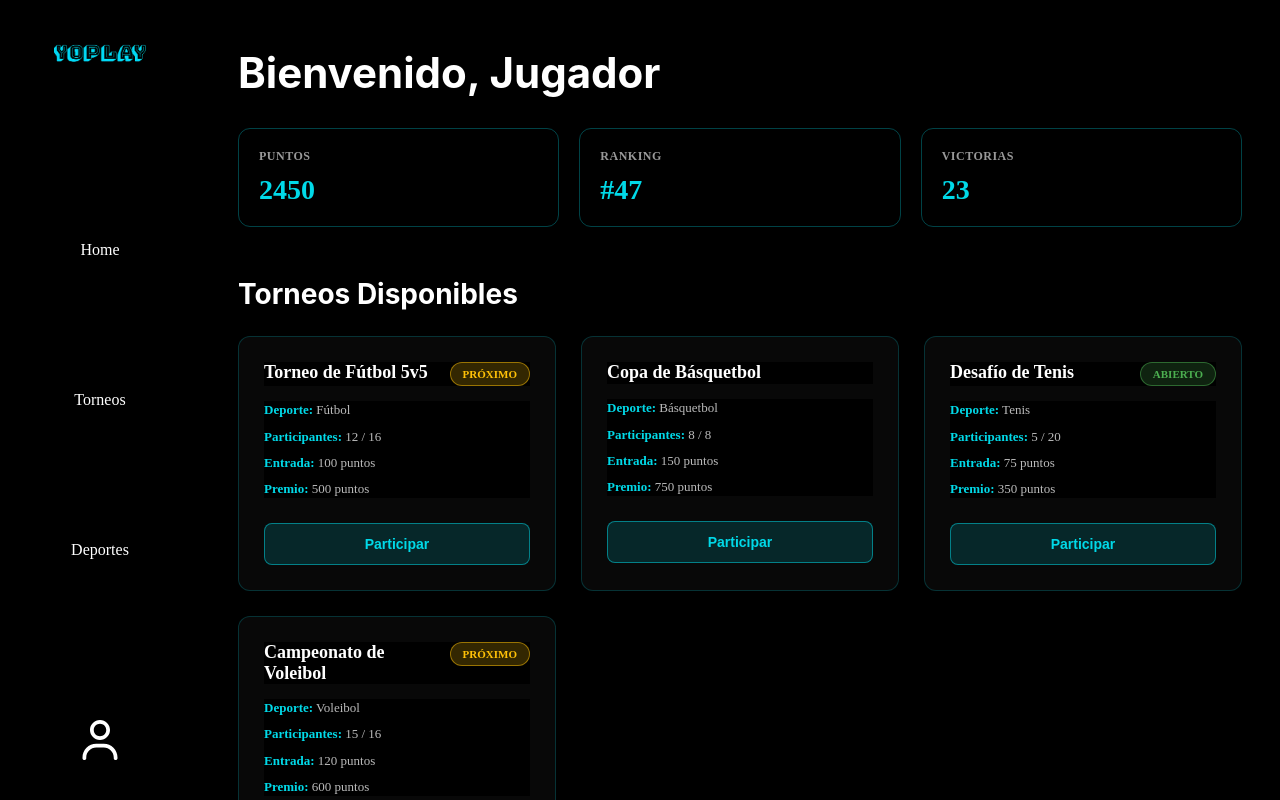
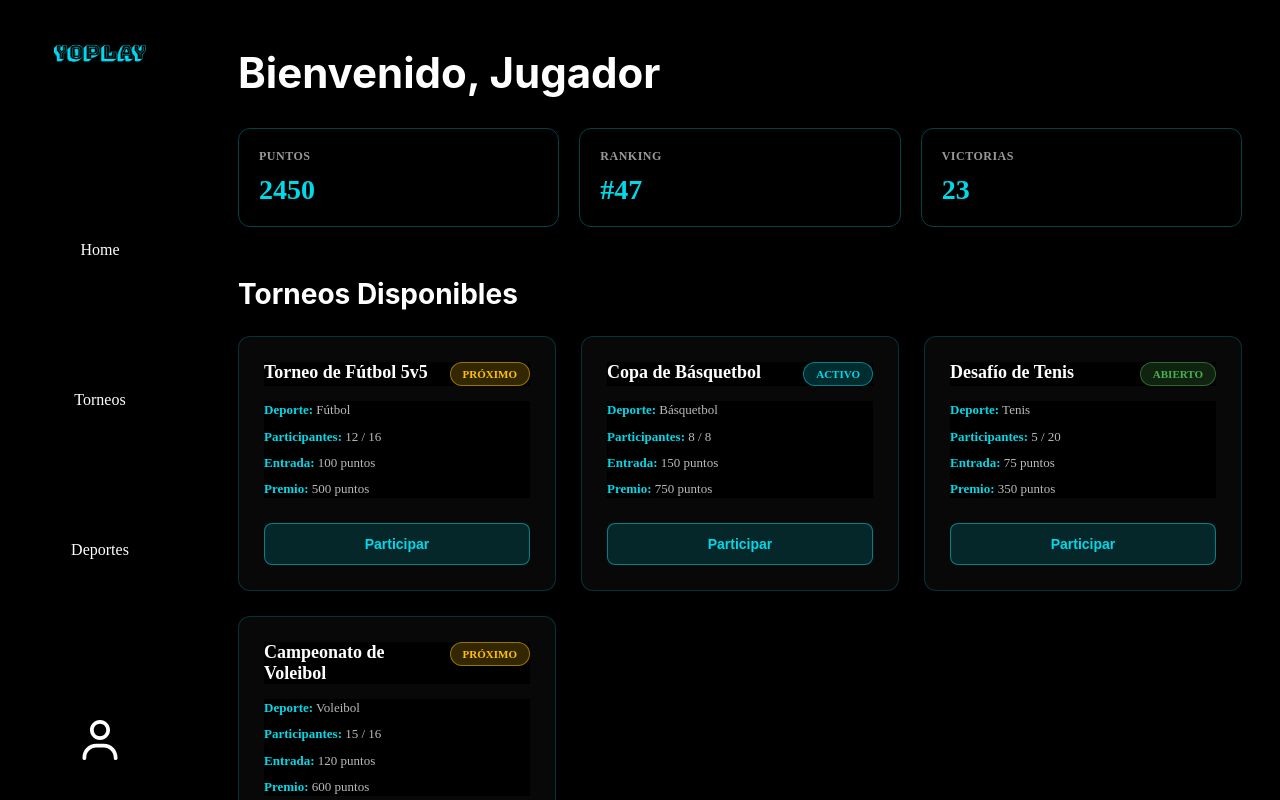
Before and after one commit to BryanAlexander-Reyes/YoPlayFrontend, an Angular app: page /home in a window 1280 px wide. Shown: the top 800 px of the page. Built offline with nearby package versions, Linux system fonts and the light colour scheme.

Commit message:
Corrección de errores.

```diff
--- a/src/app/pages/home/home.css
+++ b/src/app/pages/home/home.css
@@ -138,7 +138,7 @@ span {
     border: 1px solid rgba(255, 193, 7, 0.5);
 }
 
-.tournament-status."En curso" {
+.tournament-status.Activo {
     background-color: rgba(0, 217, 232, 0.2);
     color: #00d9e8;
     border: 1px solid rgba(0, 217, 232, 0.5);
--- a/src/app/pages/home/home.ts
+++ b/src/app/pages/home/home.ts
@@ -9,7 +9,7 @@ interface Tournament {
   maxParticipants: number;
   entryFee: number;
   prize: number;
-  status: 'Abierto' | 'Próximo' | 'En curso';
+  status: 'Abierto' | 'Próximo' | 'Activo';
 }
 
 interface Activity {
@@ -62,7 +62,7 @@ export class Home implements OnInit {
       maxParticipants: 8,
       entryFee: 150,
       prize: 750,
-      status: 'En curso',
+      status: 'Activo',
     },
     {
       id: 3,
```
